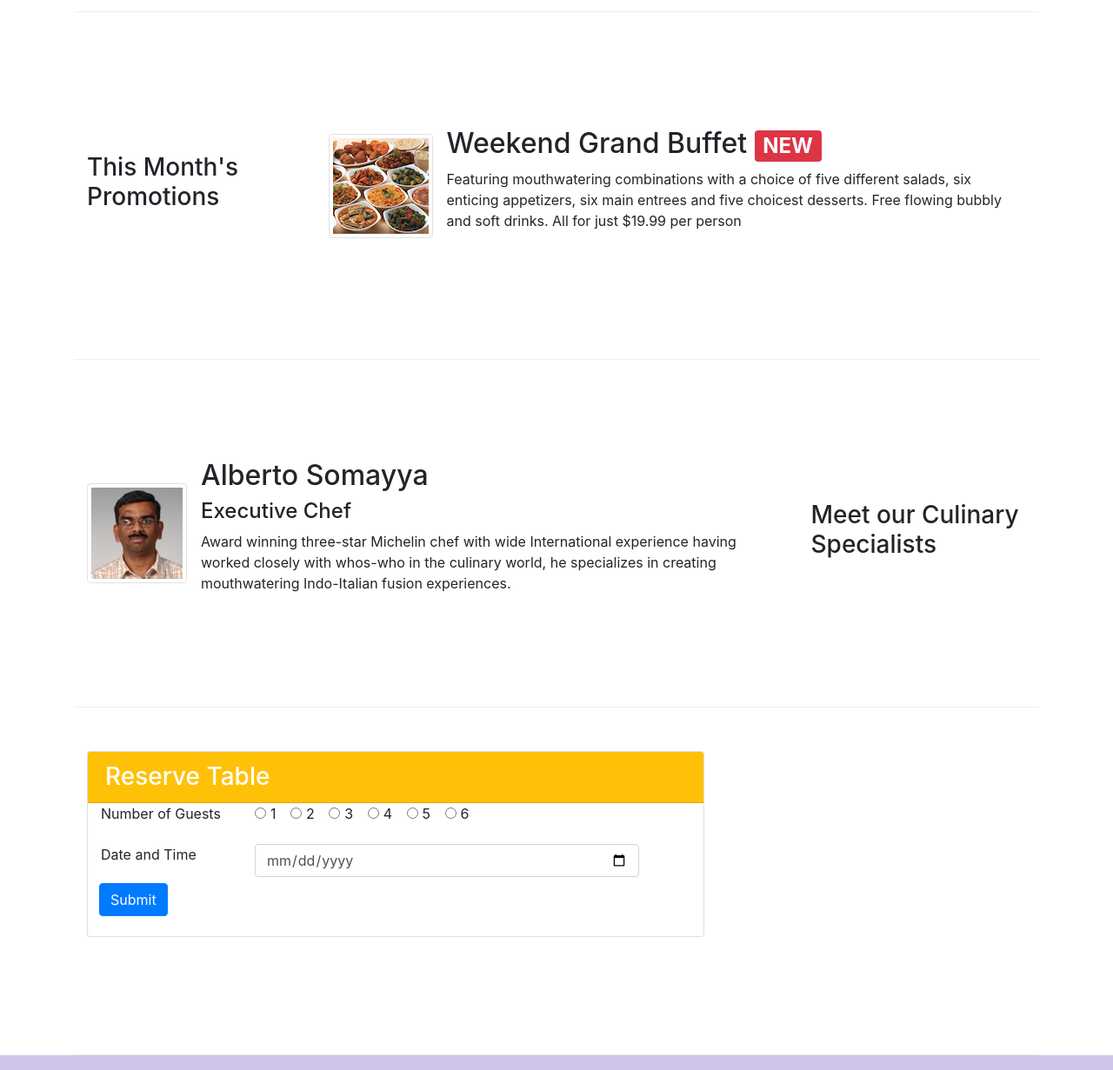
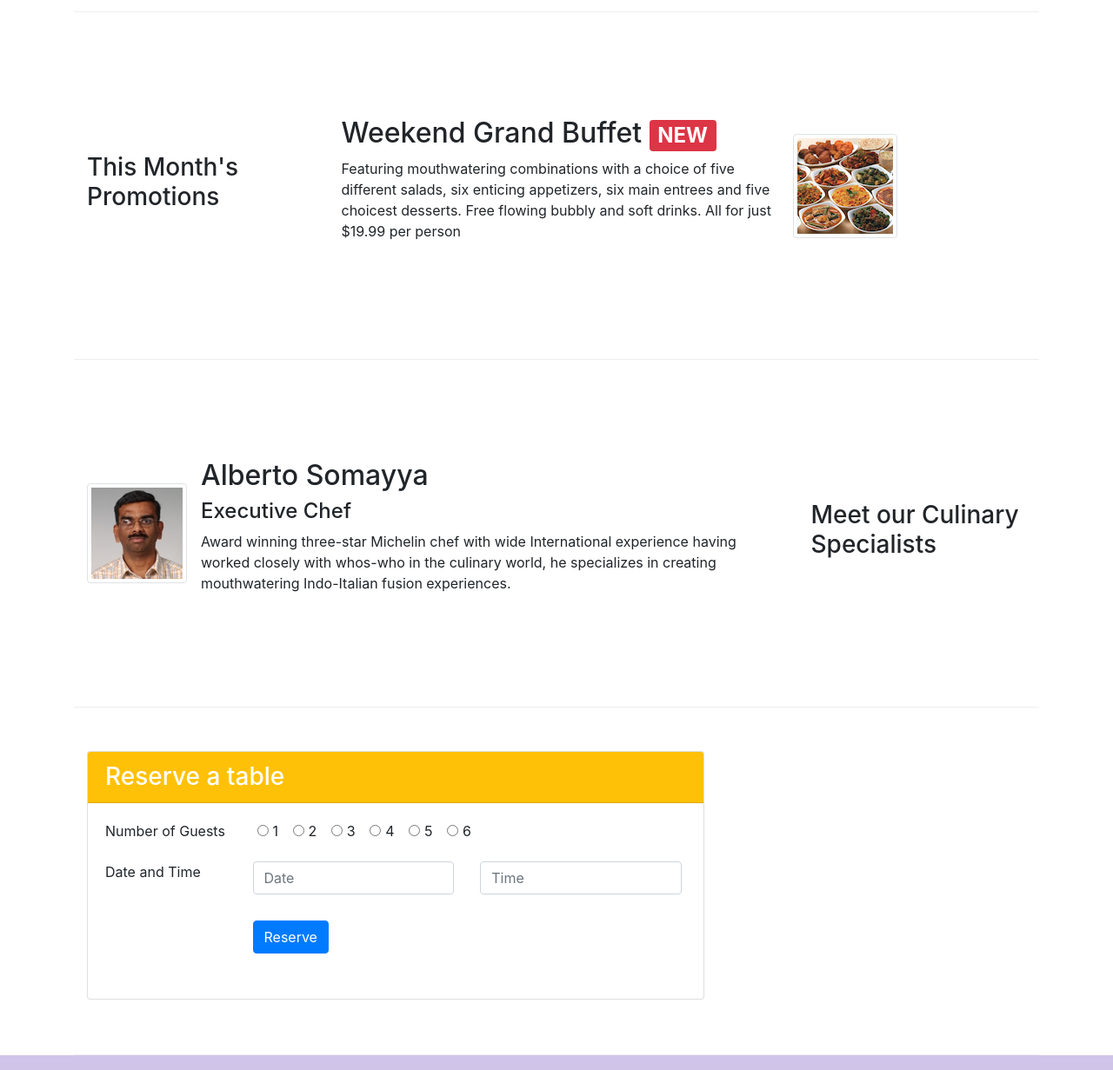
Before and after one commit to monikasingh95/confusion-bootstrap, a plain HTML site: page index.html in a window 1280 px wide. Shown: the part 720-1951 px from the top of the page at 87% size. Drawn offline with nearby package versions, Linux system fonts and the light colour scheme.

Commit message:
Assignment 2

```diff
--- a/css/style.css
+++ b/css/style.css
@@ -37,3 +37,7 @@ body{
 .navbar-dark {
     background-color: #512DA8;
 }
+
+.box1 {
+    margin-bottom: 30px;
+}
--- a/index.html
+++ b/index.html
@@ -41,11 +41,11 @@
                     <h1>Ristorante con Fusion</h1>
                     <p>We take inspiration from the World's best cuisines, and create a unique fusion experience. Our lipsmacking creations will tickle your culinary senses!</p>
                 </div>
-                <div class="col-12 col-sm align-self-center">
+                <div class="col-12 col-sm-3 col-md-3 align-self-center">
                     <img src="img/logo.png" alt="logo" class="img-fluid">
                 </div>
-                <div>
-                    <a href="#" class="btn btn-primary btn-warning" data-toggle="popover" role="button" aria-pressed="true">  Reserve Table  </a>
+                <div class="col-sm-3 col-md-3 align-self-md-center text-center">
+                    <a href="#LinkToReserveTable" class="btn btn-primary btn-warning btn-lg">  Reserve Table  </a>
                 </div>
             </div>
         </div>
@@ -75,13 +75,13 @@
             <div class="col-12 col-sm-4 col-md-3">
                 <h3>This Month's Promotions</h3>
             </div>
-            <div class="col col-sm order-sm-last col-md">
+            <div class="col col-sm col-md">
                 <div class="media">
-                    <img class="d-flex mr-3 img img-thumbnail align-self-center"
+                    <img class="d-flex mr-3 img img-thumbnail align-self-center order-sm-last"
                          src="img/buffet.png" alt="buffet">
-                    <div class="media-body">
+                    <div class="media-body col-md-8">
                         <h2 class="mt-0"> Weekend Grand Buffet <span class="badge badge-danger">NEW</span></h2>
-                        <p>Featuring mouthwatering combinations with a choice of five different salads, six enticing appetizers, six main entrees and five choicest desserts. Free flowing bubbly and soft drinks. All for just $19.99 per person </p>
+                        <p class="d-none d-sm-block">Featuring mouthwatering combinations with a choice of five different salads, six enticing appetizers, six main entrees and five choicest desserts. Free flowing bubbly and soft drinks. All for just $19.99 per person </p>
                     </div>
 
                 </div>
@@ -107,12 +107,14 @@
         </div>
         <form>
             <div class="row row-content align-self-md-center">
+                <a id="LinkToReserveTable"></a>
                 <div class="col-12 col-sm-12 col-md-8">
                     <div class="card">
-                        <h3 class="card-header bg-warning text-white">Reserve Table</h3>
-                        <fieldset class="form-group">
-                            <div class="row mx-auto">
-                                <legend class="col-form-label col-sm-3 pt-0">Number of Guests</legend>
+                        <h3 class="card-header bg-warning text-white">Reserve a table</h3>
+                        <div class="card-body">
+                            <div class="form-group">
+                                <div class="row">
+                                    <div class="col-form-label col-sm-3 pt-0">Number of Guests</div>
                                     <div class="col-sm-9">
                                         <div class="form-check form-check-inline">
                                             <input class="form-check-input" type="radio" name="inlineRadioOptions" id="inlineRadio1" value="option1">
@@ -139,27 +141,42 @@
                                             <label class="form-check-label" for="inlineRadio6">6</label>
                                         </div>
                                     </div>
-                                <label for="date&time" class="col-sm-3 col-form-label w-75 pt-3">Date and Time</label>
-                                <div class="col-sm-8 w-75 pt-3">
-                                    <input type="date" class="form-control" id="date&time" placeholder="date">
-                                </div>
-                                <div class="btn-group-toggle" data-toggle="buttons align-self-md-center">
-                                    <label class="btn active">
-                                        <input class="btn btn-primary" type="submit" value="Submit">
-                                    </label>
                                 </div>
                             </div>
-                        </fieldset>
 
+                            <div class="form-group">
+                                <div class="row">
+                                    <div class="col-form-label col-sm-3 pt-0">Date and Time</div>
+                                    <div class="form-row col-sm-9">
+                                        <div class="row">
+                                            <div class="col-sm-6">
+                                                <div class="row">
+                                                    <div class="col-sm-12">
+                                                        <input type="text" class="form-control" placeholder="Date">
+                                                    </div>
+
+                                                </div>
+                                            </div>
+                                            <div class="col-sm-6 box1">
+                                                <input type="text" class="form-control" placeholder="Time">
+                                            </div>
+                                            <div class="form-group">
+                                                <div class="align-self-md-center col-sm-12">
+                                                    <div class="text-center">
+                                                        <button type="button" class="btn btn-primary">Reserve</button>
+                                                    </div>
+                                                </div>
+                                            </div>
+                                        </div>
+                                    </div>
+                                </div>
+                            </div>
+                        </div>
                     </div>
                 </div>
             </div>
         </form>
-
-
     </div>
-
-
 
     <footer class="footer">
         <div class="container">
```
Also changed, not shown: aboutus.html (+1 -0 lines). Lines whose indentation alone changed are shown as unchanged.
